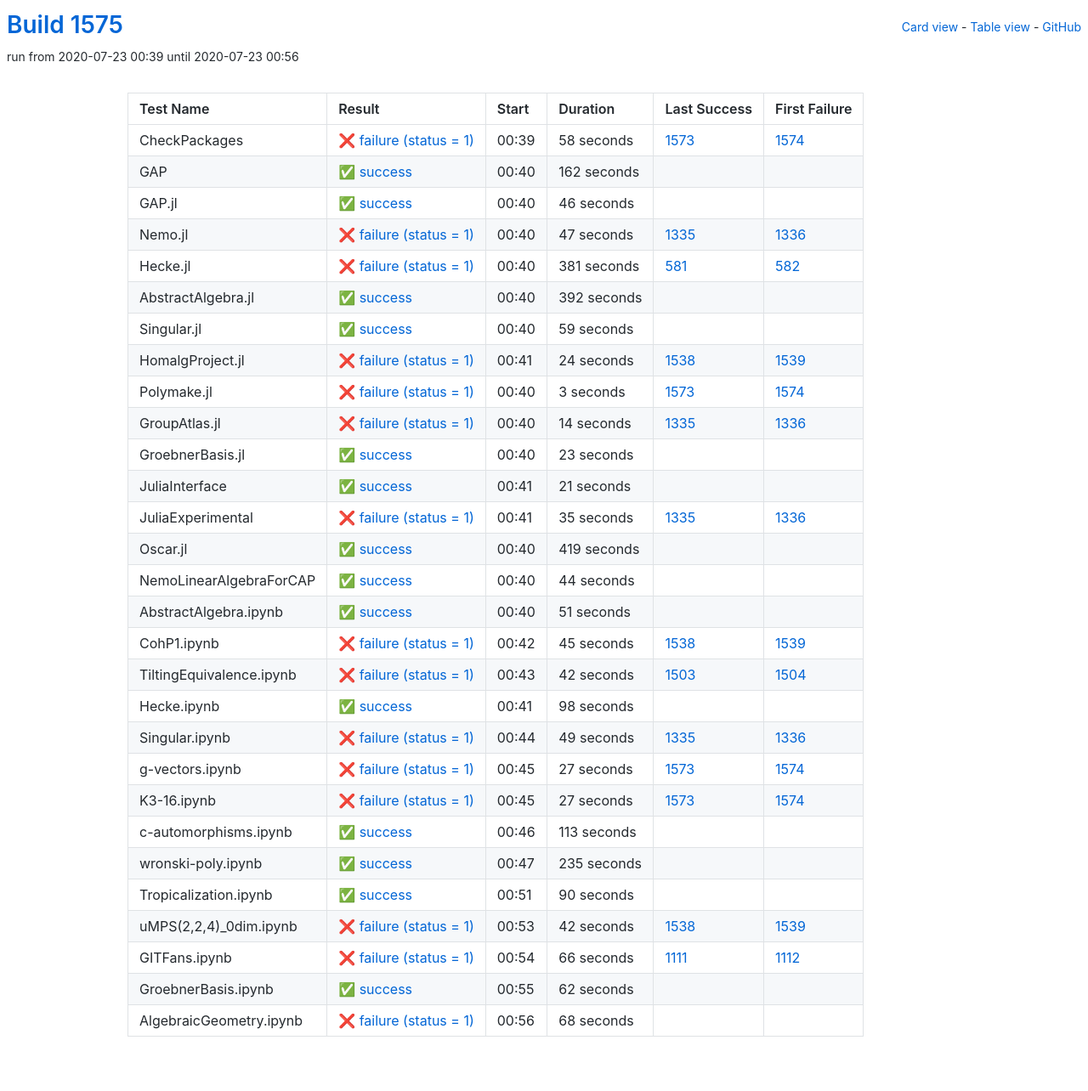
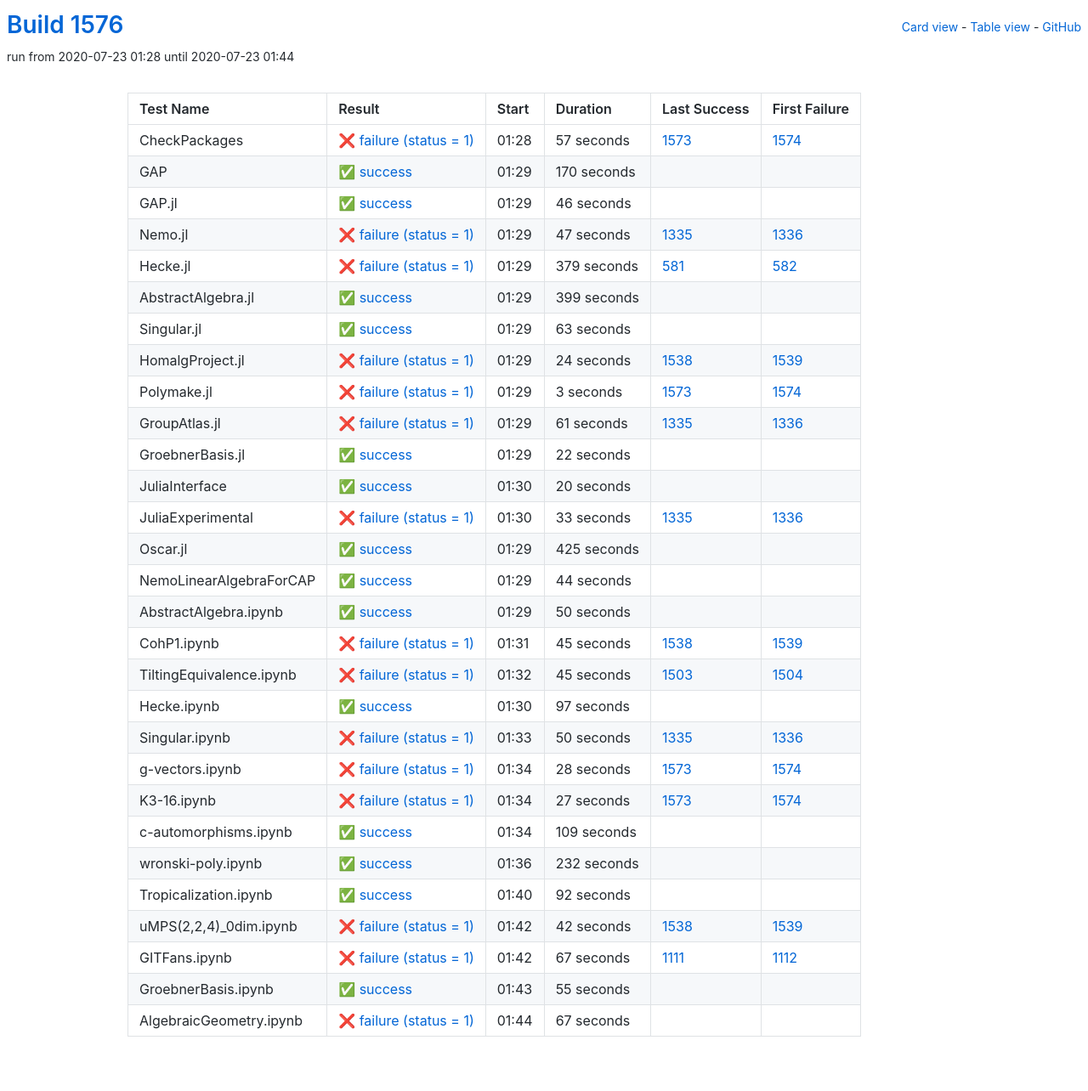
Before and after one commit to oscar-system/oscar-ci-status-1.4, a Jekyll site: the page built from table.html, in a window 1280 px wide. Shown: the whole page at 85% size. Built offline with Jekyll 4.4.1, drawn with Linux system fonts in a browser that asks for light colours.

Commit message:
Build #1576

```diff
--- a/_data/ci.yml
+++ b/_data/ci.yml
@@ -1,6 +1,6 @@
 ---
-build: 1575
-build_url: https://oscarci.mathematik.uni-kl.de/job/oscar-julia-1.4/1575/
+build: 1576
+build_url: https://oscarci.mathematik.uni-kl.de/job/oscar-julia-1.4/1576/
 job: oscar-julia-1.4
 organization: oscar-system
 repo: oscar-ci-status-1.4
@@ -8,32 +8,32 @@ repourl: https://github.com/oscar-system/oscar-ci-status-1.4
 tests:
 - name: CheckPackages
   id: checkpackages
-  log: https://oscarci.mathematik.uni-kl.de/job/oscar-julia-1.4/1575/artifact/logs/build-1575/CheckPackages.log
-  start: 2020-07-23 00:39
+  log: https://oscarci.mathematik.uni-kl.de/job/oscar-julia-1.4/1576/artifact/logs/build-1576/CheckPackages.log
+  start: 2020-07-23 01:28
   success: false
   exitcode: 1
   status: failure
-  duration: 58
+  duration: 57
   last_success: 1573
   last_success_url: https://oscarci.mathematik.uni-kl.de/job/oscar-julia-1.4/1573/
   first_failure: 1574
   first_failure_url: https://oscarci.mathematik.uni-kl.de/job/oscar-julia-1.4/1574/
 - name: GAP
   id: gap
-  log: https://oscarci.mathematik.uni-kl.de/job/oscar-julia-1.4/1575/artifact/logs/build-1575/GAP.log
-  start: 2020-07-23 00:40
+  log: https://oscarci.mathematik.uni-kl.de/job/oscar-julia-1.4/1576/artifact/logs/build-1576/GAP.log
+  start: 2020-07-23 01:29
   success: true
   exitcode: 0
   status: success
-  duration: 162
+  duration: 170
   last_success: false
   last_success_url:
   first_failure: false
   first_failure_url:
 - name: GAP.jl
   id: gap-jl
-  log: https://oscarci.mathematik.uni-kl.de/job/oscar-julia-1.4/1575/artifact/logs/build-1575/GAP.jl.log
-  start: 2020-07-23 00:40
+  log: https://oscarci.mathematik.uni-kl.de/job/oscar-julia-1.4/1576/artifact/logs/build-1576/GAP.jl.log
+  start: 2020-07-23 01:29
   success: true
   exitcode: 0
   status: success
@@ -44,8 +44,8 @@ tests:
   first_failure_url:
 - name: Nemo.jl
   id: nemo-jl
-  log: https://oscarci.mathematik.uni-kl.de/job/oscar-julia-1.4/1575/artifact/logs/build-1575/Nemo.jl.log
-  start: 2020-07-23 00:40
+  log: https://oscarci.mathematik.uni-kl.de/job/oscar-julia-1.4/1576/artifact/logs/build-1576/Nemo.jl.log
+  start: 2020-07-23 01:29
   success: false
   exitcode: 1
   status: failure
@@ -56,44 +56,44 @@ tests:
   first_failure_url: https://oscarci.mathematik.uni-kl.de/job/oscar-julia-1.4/1336/
 - name: Hecke.jl
   id: hecke-jl
-  log: https://oscarci.mathematik.uni-kl.de/job/oscar-julia-1.4/1575/artifact/logs/build-1575/Hecke.jl.log
-  start: 2020-07-23 00:40
+  log: https://oscarci.mathematik.uni-kl.de/job/oscar-julia-1.4/1576/artifact/logs/build-1576/Hecke.jl.log
+  start: 2020-07-23 01:29
   success: false
   exitcode: 1
   status: failure
-  duration: 381
+  duration: 379
   last_success: 581
   last_success_url: https://oscarci.mathematik.uni-kl.de/job/oscar-julia-1.4/581/
   first_failure: 582
   first_failure_url: https://oscarci.mathematik.uni-kl.de/job/oscar-julia-1.4/582/
 - name: AbstractAlgebra.jl
   id: abstractalgebra-jl
-  log: https://oscarci.mathematik.uni-kl.de/job/oscar-julia-1.4/1575/artifact/logs/build-1575/AbstractAlgebra.jl.log
-  start: 2020-07-23 00:40
+  log: https://oscarci.mathematik.uni-kl.de/job/oscar-julia-1.4/1576/artifact/logs/build-1576/AbstractAlgebra.jl.log
+  start: 2020-07-23 01:29
   success: true
   exitcode: 0
   status: success
-  duration: 392
+  duration: 399
   last_success: false
   last_success_url:
   first_failure: false
   first_failure_url:
 - name: Singular.jl
   id: singular-jl
-  log: https://oscarci.mathematik.uni-kl.de/job/oscar-julia-1.4/1575/artifact/logs/build-1575/Singular.jl.log
-  start: 2020-07-23 00:40
+  log: https://oscarci.mathematik.uni-kl.de/job/oscar-julia-1.4/1576/artifact/logs/build-1576/Singular.jl.log
+  start: 2020-07-23 01:29
   success: true
   exitcode: 0
   status: success
-  duration: 59
+  duration: 63
   last_success: false
   last_success_url:
   first_failure: false
   first_failure_url:
 - name: HomalgProject.jl
   id: homalgproject-jl
-  log: https://oscarci.mathematik.uni-kl.de/job/oscar-julia-1.4/1575/artifact/logs/build-1575/HomalgProject.jl.log
-  start: 2020-07-23 00:41
+  log: https://oscarci.mathematik.uni-kl.de/job/oscar-julia-1.4/1576/artifact/logs/build-1576/HomalgProject.jl.log
+  start: 2020-07-23 01:29
   success: false
   exitcode: 1
   status: failure
@@ -104,8 +104,8 @@ tests:
   first_failure_url: https://oscarci.mathematik.uni-kl.de/job/oscar-julia-1.4/1539/
 - name: Polymake.jl
   id: polymake-jl
-  log: https://oscarci.mathematik.uni-kl.de/job/oscar-julia-1.4/1575/artifact/logs/build-1575/Polymake.jl.log
-  start: 2020-07-23 00:40
+  log: https://oscarci.mathematik.uni-kl.de/job/oscar-julia-1.4/1576/artifact/logs/build-1576/Polymake.jl.log
+  start: 2020-07-23 01:29
   success: false
   exitcode: 1
   status: failure
@@ -116,68 +116,68 @@ tests:
   first_failure_url: https://oscarci.mathematik.uni-kl.de/job/oscar-julia-1.4/1574/
 - name: GroupAtlas.jl
   id: groupatlas-jl
-  log: https://oscarci.mathematik.uni-kl.de/job/oscar-julia-1.4/1575/artifact/logs/build-1575/GroupAtlas.jl.log
-  start: 2020-07-23 00:40
+  log: https://oscarci.mathematik.uni-kl.de/job/oscar-julia-1.4/1576/artifact/logs/build-1576/GroupAtlas.jl.log
+  start: 2020-07-23 01:29
   success: false
   exitcode: 1
   status: failure
-  duration: 14
+  duration: 61
   last_success: 1335
   last_success_url: https://oscarci.mathematik.uni-kl.de/job/oscar-julia-1.4/1335/
   first_failure: 1336
   first_failure_url: https://oscarci.mathematik.uni-kl.de/job/oscar-julia-1.4/1336/
 - name: GroebnerBasis.jl
   id: groebnerbasis-jl
-  log: https://oscarci.mathematik.uni-kl.de/job/oscar-julia-1.4/1575/artifact/logs/build-1575/GroebnerBasis.jl.log
-  start: 2020-07-23 00:40
+  log: https://oscarci.mathematik.uni-kl.de/job/oscar-julia-1.4/1576/artifact/logs/build-1576/GroebnerBasis.jl.log
+  start: 2020-07-23 01:29
   success: true
   exitcode: 0
   status: success
-  duration: 23
+  duration: 22
   last_success: false
   last_success_url:
   first_failure: false
   first_failure_url:
 - name: JuliaInterface
   id: juliainterface
-  log: https://oscarci.mathematik.uni-kl.de/job/oscar-julia-1.4/1575/artifact/logs/build-1575/JuliaInterface.log
-  start: 2020-07-23 00:41
+  log: https://oscarci.mathematik.uni-kl.de/job/oscar-julia-1.4/1576/artifact/logs/build-1576/JuliaInterface.log
+  start: 2020-07-23 01:30
   success: true
   exitcode: 0
   status: success
-  duration: 21
+  duration: 20
   last_success: false
   last_success_url:
   first_failure: false
   first_failure_url:
 - name: JuliaExperimental
   id: juliaexperimental
-  log: https://oscarci.mathematik.uni-kl.de/job/oscar-julia-1.4/1575/artifact/logs/build-1575/JuliaExperimental.log
-  start: 2020-07-23 00:41
+  log: https://oscarci.mathematik.uni-kl.de/job/oscar-julia-1.4/1576/artifact/logs/build-1576/JuliaExperimental.log
+  start: 2020-07-23 01:30
   success: false
   exitcode: 1
   status: failure
-  duration: 35
+  duration: 33
   last_success: 1335
   last_success_url: https://oscarci.mathematik.uni-kl.de/job/oscar-julia-1.4/1335/
   first_failure: 1336
   first_failure_url: https://oscarci.mathematik.uni-kl.de/job/oscar-julia-1.4/1336/
 - name: Oscar.jl
   id: oscar-jl
-  log: https://oscarci.mathematik.uni-kl.de/job/oscar-julia-1.4/1575/artifact/logs/build-1575/Oscar.jl.log
-  start: 2020-07-23 00:40
+  log: https://oscarci.mathematik.uni-kl.de/job/oscar-julia-1.4/1576/artifact/logs/build-1576/Oscar.jl.log
+  start: 2020-07-23 01:29
   success: true
   exitcode: 0
   status: success
-  duration: 419
+  duration: 425
   last_success: false
   last_success_url:
   first_failure: false
   first_failure_url:
 - name: NemoLinearAlgebraForCAP
   id: nemolinearalgebraforcap
-  log: https://oscarci.mathematik.uni-kl.de/job/oscar-julia-1.4/1575/artifact/logs/build-1575/NemoLinearAlgebraForCAP.log
-  start: 2020-07-23 00:40
+  log: https://oscarci.mathematik.uni-kl.de/job/oscar-julia-1.4/1576/artifact/logs/build-1576/NemoLinearAlgebraForCAP.log
+  start: 2020-07-23 01:29
   success: true
   exitcode: 0
   status: success
@@ -188,20 +188,20 @@ tests:
   first_failure_url:
 - name: AbstractAlgebra.ipynb
   id: abstractalgebra-ipynb
-  log: https://oscarci.mathematik.uni-kl.de/job/oscar-julia-1.4/1575/artifact/logs/build-1575/AbstractAlgebra.ipynb.log
-  start: 2020-07-23 00:40
+  log: https://oscarci.mathematik.uni-kl.de/job/oscar-julia-1.4/1576/artifact/logs/build-1576/AbstractAlgebra.ipynb.log
+  start: 2020-07-23 01:29
   success: true
   exitcode: 0
   status: success
-  duration: 51
+  duration: 50
   last_success: false
   last_success_url:
   first_failure: false
   first_failure_url:
 - name: CohP1.ipynb
   id: cohp1-ipynb
-  log: https://oscarci.mathematik.uni-kl.de/job/oscar-julia-1.4/1575/artifact/logs/build-1575/CohP1.ipynb.log
-  start: 2020-07-23 00:42
+  log: https://oscarci.mathematik.uni-kl.de/job/oscar-julia-1.4/1576/artifact/logs/build-1576/CohP1.ipynb.log
+  start: 2020-07-23 01:31
   success: false
   exitcode: 1
   status: failure
@@ -212,56 +212,56 @@ tests:
   first_failure_url: https://oscarci.mathematik.uni-kl.de/job/oscar-julia-1.4/1539/
 - name: TiltingEquivalence.ipynb
   id: tiltingequivalence-ipynb
-  log: https://oscarci.mathematik.uni-kl.de/job/oscar-julia-1.4/1575/artifact/logs/build-1575/TiltingEquivalence.ipynb.log
-  start: 2020-07-23 00:43
+  log: https://oscarci.mathematik.uni-kl.de/job/oscar-julia-1.4/1576/artifact/logs/build-1576/TiltingEquivalence.ipynb.log
+  start: 2020-07-23 01:32
   success: false
   exitcode: 1
   status: failure
-  duration: 42
+  duration: 45
   last_success: 1503
   last_success_url: https://oscarci.mathematik.uni-kl.de/job/oscar-julia-1.4/1503/
   first_failure: 1504
   first_failure_url: https://oscarci.mathematik.uni-kl.de/job/oscar-julia-1.4/1504/
 - name: Hecke.ipynb
   id: hecke-ipynb
-  log: https://oscarci.mathematik.uni-kl.de/job/oscar-julia-1.4/1575/artifact/logs/build-1575/Hecke.ipynb.log
-  start: 2020-07-23 00:41
+  log: https://oscarci.mathematik.uni-kl.de/job/oscar-julia-1.4/1576/artifact/logs/build-1576/Hecke.ipynb.log
+  start: 2020-07-23 01:30
   success: true
   exitcode: 0
   status: success
-  duration: 98
+  duration: 97
   last_success: false
   last_success_url:
   first_failure: false
   first_failure_url:
 - name: Singular.ipynb
   id: singular-ipynb
-  log: https://oscarci.mathematik.uni-kl.de/job/oscar-julia-1.4/1575/artifact/logs/build-1575/Singular.ipynb.log
-  start: 2020-07-23 00:44
+  log: https://oscarci.mathematik.uni-kl.de/job/oscar-julia-1.4/1576/artifact/logs/build-1576/Singular.ipynb.log
+  start: 2020-07-23 01:33
   success: false
   exitcode: 1
   status: failure
-  duration: 49
+  duration: 50
   last_success: 1335
   last_success_url: https://oscarci.mathematik.uni-kl.de/job/oscar-julia-1.4/1335/
   first_failure: 1336
   first_failure_url: https://oscarci.mathematik.uni-kl.de/job/oscar-julia-1.4/1336/
 - name: g-vectors.ipynb
   id: g-vectors-ipynb
-  log: https://oscarci.mathematik.uni-kl.de/job/oscar-julia-1.4/1575/artifact/logs/build-1575/g-vectors.ipynb.log
-  start: 2020-07-23 00:45
+  log: https://oscarci.mathematik.uni-kl.de/job/oscar-julia-1.4/1576/artifact/logs/build-1576/g-vectors.ipynb.log
+  start: 2020-07-23 01:34
   success: false
   exitcode: 1
   status: failure
-  duration: 27
+  duration: 28
   last_success: 1573
   last_success_url: https://oscarci.mathematik.uni-kl.de/job/oscar-julia-1.4/1573/
   first_failure: 1574
   first_failure_url: https://oscarci.mathematik.uni-kl.de/job/oscar-julia-1.4/1574/
 - name: K3-16.ipynb
   id: k3-16-ipynb
-  log: https://oscarci.mathematik.uni-kl.de/job/oscar-julia-1.4/1575/artifact/logs/build-1575/K3-16.ipynb.log
-  start: 2020-07-23 00:45
+  log: https://oscarci.mathematik.uni-kl.de/job/oscar-julia-1.4/1576/artifact/logs/build-1576/K3-16.ipynb.log
+  start: 2020-07-23 01:34
   success: false
   exitcode: 1
   status: failure
@@ -272,44 +272,44 @@ tests:
   first_failure_url: https://oscarci.mathematik.uni-kl.de/job/oscar-julia-1.4/1574/
 - name: c-automorphisms.ipynb
   id: c-automorphisms-ipynb
-  log: https://oscarci.mathematik.uni-kl.de/job/oscar-julia-1.4/1575/artifact/logs/build-1575/c-automorphisms.ipynb.log
-  start: 2020-07-23 00:46
+  log: https://oscarci.mathematik.uni-kl.de/job/oscar-julia-1.4/1576/artifact/logs/build-1576/c-automorphisms.ipynb.log
+  start: 2020-07-23 01:34
   success: true
   exitcode: 0
   status: success
-  duration: 113
+  duration: 109
   last_success: false
   last_success_url:
   first_failure: false
   first_failure_url:
 - name: wronski-poly.ipynb
   id: wronski-poly-ipynb
-  log: https://oscarci.mathematik.uni-kl.de/job/oscar-julia-1.4/1575/artifact/logs/build-1575/wronski-poly.ipynb.log
-  start: 2020-07-23 00:47
+  log: https://oscarci.mathematik.uni-kl.de/job/oscar-julia-1.4/1576/artifact/logs/build-1576/wronski-poly.ipynb.log
+  start: 2020-07-23 01:36
   success: true
   exitcode: 0
   status: success
-  duration: 235
+  duration: 232
   last_success: false
   last_success_url:
   first_failure: false
   first_failure_url:
 - name: Tropicalization.ipynb
   id: tropicalization-ipynb
-  log: https://oscarci.mathematik.uni-kl.de/job/oscar-julia-1.4/1575/artifact/logs/build-1575/Tropicalization.ipynb.log
-  start: 2020-07-23 00:51
+  log: https://oscarci.mathematik.uni-kl.de/job/oscar-julia-1.4/1576/artifact/logs/build-1576/Tropicalization.ipynb.log
+  start: 2020-07-23 01:40
   success: true
   exitcode: 0
   status: success
-  duration: 90
+  duration: 92
   last_success: false
   last_success_url:
   first_failure: false
   first_failure_url:
 - name: uMPS(2,2,4)_0dim.ipynb
   id: umps-2-2-4-0dim-ipynb
-  log: https://oscarci.mathematik.uni-kl.de/job/oscar-julia-1.4/1575/artifact/logs/build-1575/uMPS-2-2-4-_0dim.ipynb.log
-  start: 2020-07-23 00:53
+  log: https://oscarci.mathematik.uni-kl.de/job/oscar-julia-1.4/1576/artifact/logs/build-1576/uMPS-2-2-4-_0dim.ipynb.log
+  start: 2020-07-23 01:42
   success: false
   exitcode: 1
   status: failure
@@ -320,36 +320,36 @@ tests:
   first_failure_url: https://oscarci.mathematik.uni-kl.de/job/oscar-julia-1.4/1539/
 - name: GITFans.ipynb
   id: gitfans-ipynb
-  log: https://oscarci.mathematik.uni-kl.de/job/oscar-julia-1.4/1575/artifact/logs/build-1575/GITFans.ipynb.log
-  start: 2020-07-23 00:54
+  log: https://oscarci.mathematik.uni-kl.de/job/oscar-julia-1.4/1576/artifact/logs/build-1576/GITFans.ipynb.log
+  start: 2020-07-23 01:42
   success: false
   exitcode: 1
   status: failure
-  duration: 66
+  duration: 67
   last_success: 1111
   last_success_url: https://oscarci.mathematik.uni-kl.de/job/oscar-julia-1.4/1111/
   first_failure: 1112
   first_failure_url: https://oscarci.mathematik.uni-kl.de/job/oscar-julia-1.4/1112/
 - name: GroebnerBasis.ipynb
   id: groebnerbasis-ipynb
-  log: https://oscarci.mathematik.uni-kl.de/job/oscar-julia-1.4/1575/artifact/logs/build-1575/GroebnerBasis.ipynb.log
-  start: 2020-07-23 00:55
+  log: https://oscarci.mathematik.uni-kl.de/job/oscar-julia-1.4/1576/artifact/logs/build-1576/GroebnerBasis.ipynb.log
+  start: 2020-07-23 01:43
   success: true
   exitcode: 0
   status: success
-  duration: 62
+  duration: 55
   last_success: false
   last_success_url:
   first_failure: false
   first_failure_url:
 - name: AlgebraicGeometry.ipynb
   id: algebraicgeometry-ipynb
-  log: https://oscarci.mathematik.uni-kl.de/job/oscar-julia-1.4/1575/artifact/logs/build-1575/AlgebraicGeometry.ipynb.log
-  start: 2020-07-23 00:56
+  log: https://oscarci.mathematik.uni-kl.de/job/oscar-julia-1.4/1576/artifact/logs/build-1576/AlgebraicGeometry.ipynb.log
+  start: 2020-07-23 01:44
   success: false
   exitcode: 1
   status: failure
-  duration: 68
+  duration: 67
   last_success: false
   last_success_url:
   first_failure: false
```
Also changed, not shown: README.md.
